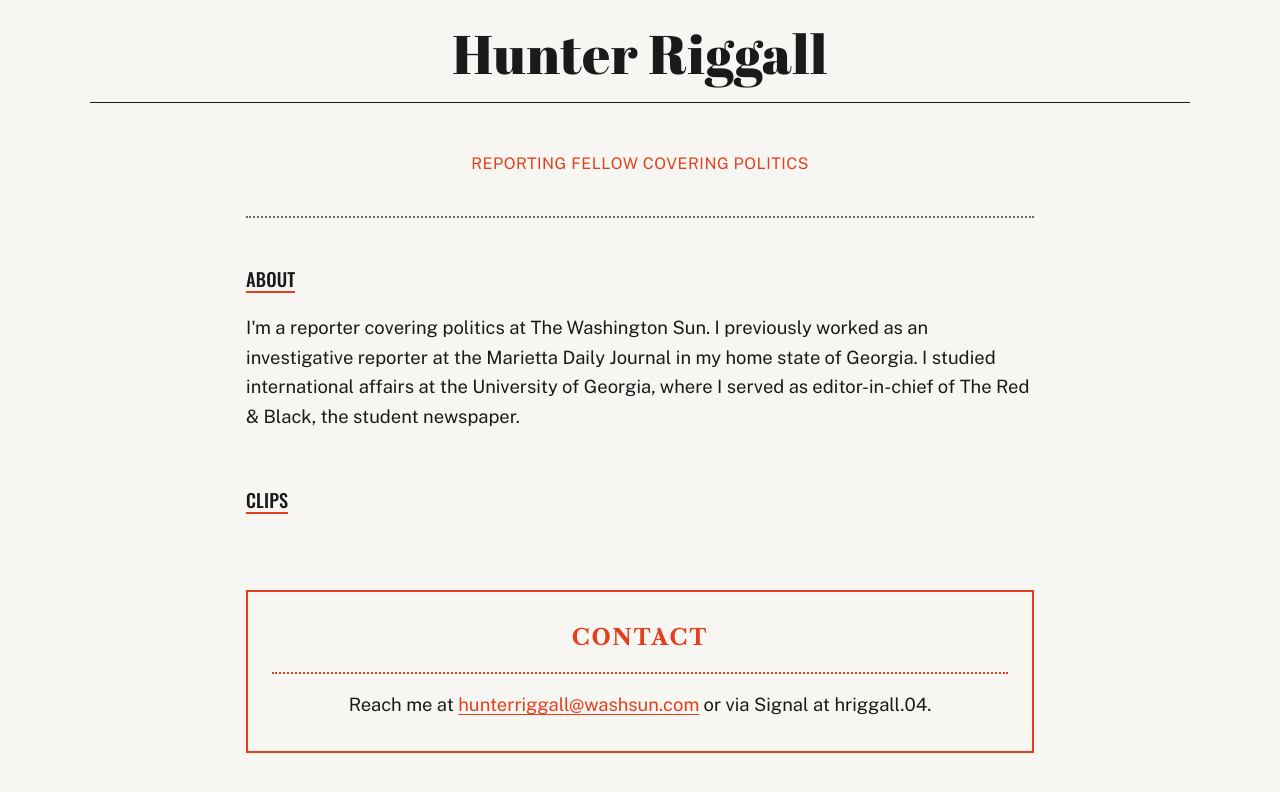
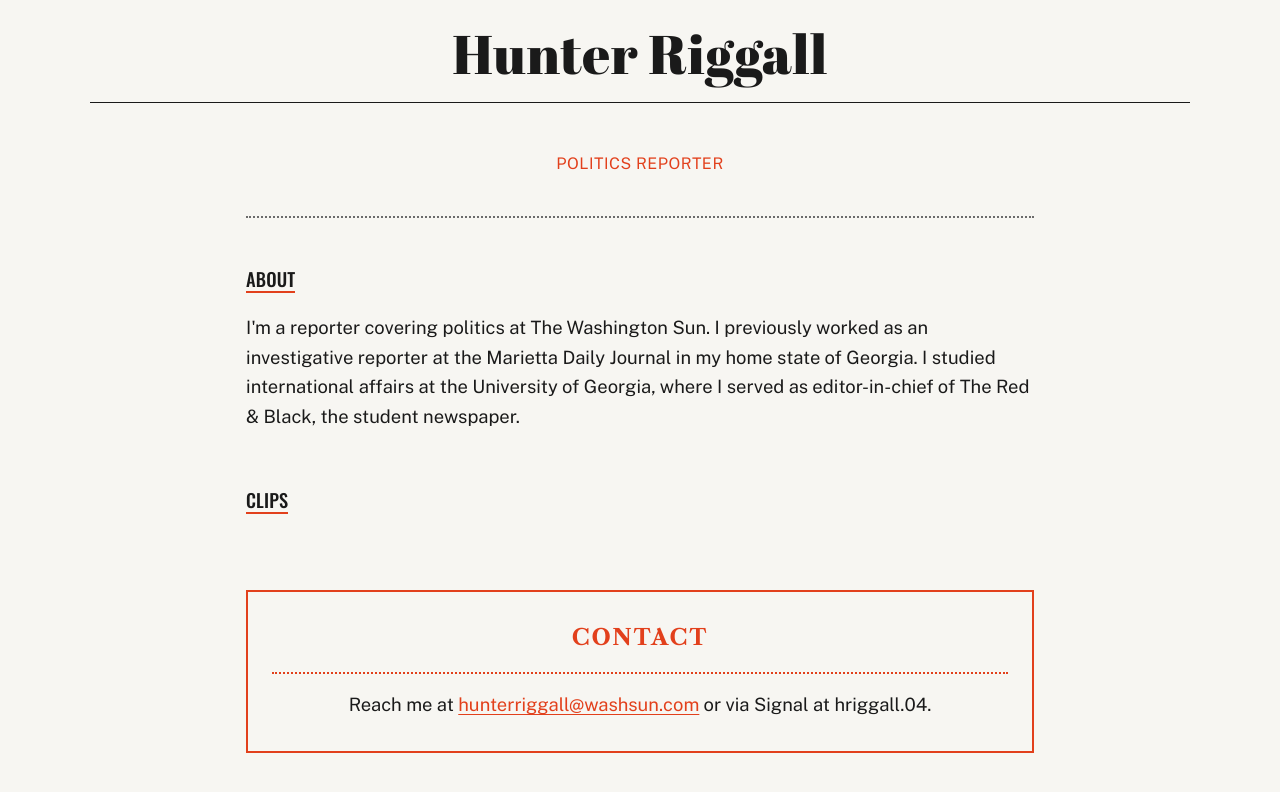
Before and after one commit to hunterriggall-dev/my-site, a plain HTML site: page index.html in a window 1280 px wide. Drawn offline with nearby package versions, Linux system fonts and the light colour scheme.

Commit message:
Change headline line to Politics reporter
Co-Authored-By: Claude Opus 5.5 <noreply@anthropic.com>
Claude-Session: https://claude.ai/code/session_01FtGsmJVL6PjMxGjG2xmk1E

```diff
--- a/index.html
+++ b/index.html
@@ -113,7 +113,7 @@
 
   <main>
     <div class="intro">
-      <p class="beat">Reporting fellow covering politics</p>
+      <p class="beat">Politics reporter</p>
     </div>
 
     <section id="about">
```
